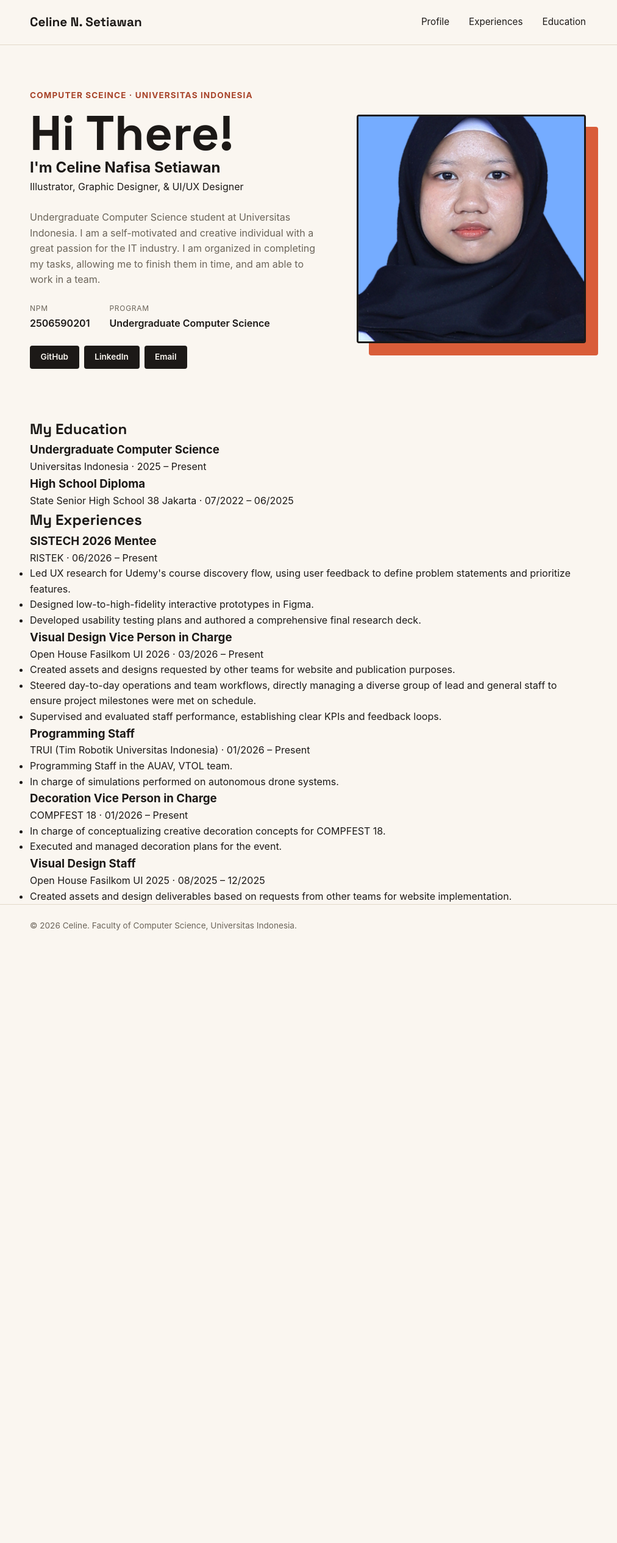
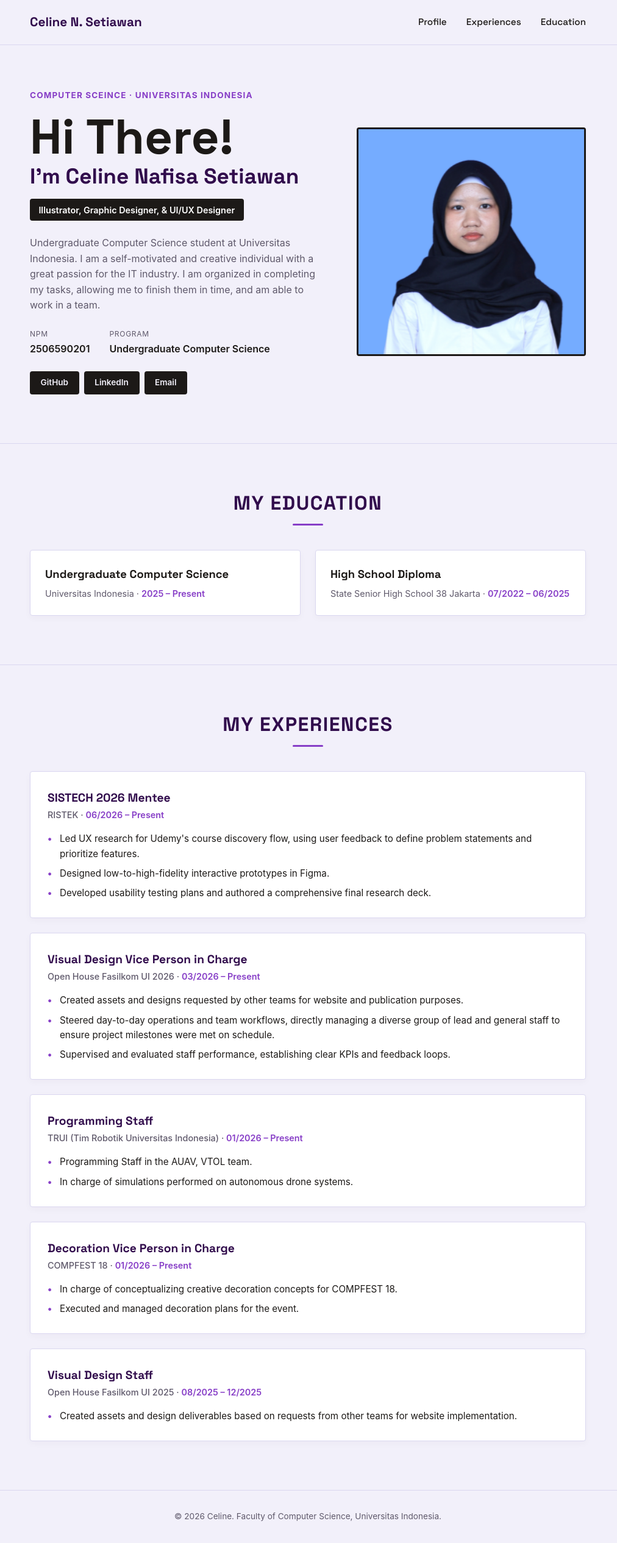
Before and after one commit to celinenn/myportfolio, a Django app: page / in a window 1280 px wide. Shown: the whole page at 61% size, without its empty margins (135-1147 px from the left). Before the commit the page ends 1526 px from the top, so only its background shows below. Run offline with Django 5.2, Linux system fonts and the light colour scheme.

Commit message:
Changed website UI on style.css

```diff
--- a/static/css/style.css
+++ b/static/css/style.css
@@ -5,23 +5,30 @@
 }
 
 :root {
-    --ink: #1c1917;
-    --paper: #faf6f0;
-    --accent: #d95d39;
-    --accent-dark: #a8442a;
-    --line: #e3d9c9;
-    --text-muted: #6b6459;
     --radius: 4px;
+
+    --dark-amethyst: #310c4cff;
+    --blue-violet: #873ec7ff;
+    --bright-lavender: #b58ef4ff;
+    --royal-blue: #5175d6ff;
+    --carbon-black: #1c1917ff;
+    --lavender-mist: #f2f0faff;
+    --line: #dad7f0;
+    --text-muted: #5f596b;
+
+    --light-gradient: linear-gradient(155deg, #873ec7, #b58ef4, #5175d6);
+    --dark-gradient: linear-gradient(37deg, #310c4c, #873ec7);
+    --blue-gradient: linear-gradient(218deg, #873ec7, #5175d6ff);
 }
 
 body {
     font-family: -apple-system, "Segoe UI", Roboto, Helvetica, Arial, sans-serif;
-    color: var(--ink);
-    background-color: var(--paper);
+    color: var(--carbon-black);
+    background-color: var(--lavender-mist);
     line-height: 1.6;
 }
 
-h1, .brand {
+h1, h2, h3, .brand, .nav-link, .section-title {
     font-family: "Space Grotesk", -apple-system, sans-serif;
 }
 
@@ -31,8 +38,11 @@
     padding: 0 1.5rem;
 }
 
+
+/* web header and nav */
 .site-header {
     border-bottom: 1px solid var(--line);
+    background-color: var(--lavender-mist);
 }
 
 .site-header .container {
@@ -45,7 +55,7 @@
 .brand {
     font-size: 1.3rem;
     font-weight: 700;
-    color: var(--ink);
+    color: var(--dark-amethyst);
     text-decoration: none;
 }
 
@@ -55,11 +65,19 @@
 }
 
 .site-header nav a {
-    color: var(--ink);
+    color: var(--carbon-black);
     text-decoration: none;
     font-size: 0.95rem;
+    font-weight: 500;
+    transition: color 0.2s ease;
 }
 
+.site-header nav a:hover {
+    color: var(--blue-violet);
+}
+
+
+/* main hero */
 .hero {
     padding: 4.5rem 0 5rem;
 }
@@ -85,14 +103,33 @@
     font-size: 0.85rem;
     letter-spacing: 0.08em;
     text-transform: uppercase;
-    color: var(--accent-dark);
+    color: var(--blue-violet);
     font-weight: 700;
     margin-bottom: 0.75rem;
 }
 
 .hero-identity h1 {
     font-size: clamp(3rem, 7vw, 5rem);
-    line-height: 0.95;
+    line-height: 1.1;
+    color: var(--carbon-black);
+}
+
+.hero-identity h2 {
+    font-size: clamp(1.5rem, 3vw, 2.2rem);
+    line-height: 1.2;
+    color: var(--dark-amethyst);
+    margin-bottom: 0.75rem;
+}
+
+.boxed {
+    display: inline-block;
+    background-color: var(--carbon-black);
+    color: #ffffff;
+    font-weight: 600;
+    font-size: 0.9rem;
+    padding: 0.4rem 0.9rem;
+    border-radius: var(--radius);
+    margin-top: 0.25rem;
 }
 
 .bio {
@@ -130,15 +167,15 @@
     font-size: 0.85rem;
     font-weight: 600;
     text-decoration: none;
-    color: var(--paper);
-    background-color: var(--ink);
+    color: var(--lavender-mist);
+    background-color: var(--carbon-black);
     border-radius: var(--radius);
     padding: 0.5rem 1.1rem;
     transition: background-color 0.2s ease;
 }
 
 .social-link:hover {
-    background-color: var(--accent);
+    background-color: var(--blue-violet);
 }
 
 .hero-photo {
@@ -153,7 +190,7 @@
     left: 1.25rem;
     width: 100%;
     height: 100%;
-    background-color: var(--accent);
+    background-color: var(--blue-gradient);
     border-radius: var(--radius);
     z-index: 0;
 }
@@ -166,14 +203,158 @@
     aspect-ratio: 1 / 1;
     object-fit: cover;
     border-radius: var(--radius);
-    border: 3px solid var(--ink);
+    border: 3px solid var(--carbon-black);
 }
 
+
+/* section stuff */
+.section-title {
+    text-align: center;
+    font-size: 2rem;
+    font-weight: 700;
+    color: var(--dark-amethyst);
+    text-transform: uppercase;
+    letter-spacing: 0.05em;
+    margin-bottom: 2.5rem;
+    position: relative;
+}
+
+.section-title::after {
+    content: "";
+    display: block;
+    width: 50px;
+    height: 3px;
+    background-color: var(--blue-violet);
+    margin: 0.5rem auto 0;
+    border-radius: 2px;
+}
+
+
+/* education */
+.education {
+    padding: 4.5rem 0 5rem;
+    border-top: 1px solid var(--line);
+}
+
+.education-list {
+    display: grid;
+    grid-template-columns: repeat(auto-fit, minmax(280px, 1fr));
+    gap: 1.5rem;
+}
+
+.education-card {
+    background-color: #ffffff;
+    border: 1px solid var(--line);
+    border-radius: var(--radius);
+    padding: 1.5rem;
+    box-shadow: 0 4px 12px rgba(49, 12, 76, 0.03);
+    transition: transform 0.2s ease, box-shadow 0.2s ease;
+}
+
+.education-card:hover {
+    transform: translateY(-3px);
+    box-shadow: 0 6px 16px rgba(49, 12, 76, 0.08);
+}
+
+.education-card .degree {
+    font-size: 1.15rem;
+    font-weight: 700;
+    color: var(--carbon-black);
+    margin-bottom: 0.35rem;
+}
+
+.education-card .institution {
+    font-size: 0.9rem;
+    color: var(--text-muted);
+}
+
+.education-card .date {
+    font-weight: 600;
+    color: var(--blue-violet);
+}
+
+
+/* experiences */
+.experiences {
+    padding: 4.5rem 0 5rem;
+    border-top: 1px solid var(--line);
+}
+
+.experience-list {
+    display: flex;
+    flex-direction: column;
+    gap: 1.5rem;
+}
+
+.experience-card {
+    background-color: #ffffff;
+    border: 1px solid var(--line);
+    border-radius: var(--radius);
+    padding: 1.75rem;
+    box-shadow: 0 4px 12px rgba(49, 12, 76, 0.03);
+    transition: transform 0.2s ease, box-shadow 0.2s ease;
+}
+
+.experience-card:hover {
+    transform: translateY(-2px);
+    box-shadow: 0 6px 16px rgba(49, 12, 76, 0.08);
+}
+
+.experience-header {
+    margin-bottom: 1rem;
+}
+
+.experience-card .role {
+    font-size: 1.2rem;
+    font-weight: 700;
+    color: var(--dark-amethyst);
+}
+
+.experience-card .organization {
+    font-size: 0.9rem;
+    color: var(--text-muted);
+    font-weight: 500;
+}
+
+.experience-card .date {
+    font-weight: 600;
+    color: var(--blue-violet);
+}
+
+.experience-details {
+    list-style: none;
+    padding-left: 0;
+}
+
+.experience-details li {
+    position: relative;
+    padding-left: 1.25rem;
+    margin-bottom: 0.5rem;
+    font-size: 0.95rem;
+    color: var(--carbon-black);
+}
+
+.experience-details li:last-child {
+    margin-bottom: 0;
+}
+
+.experience-details li::before {
+    content: "•";
+    position: absolute;
+    left: 0;
+    color: var(--blue-violet);
+    font-weight: bold;
+}
+
+
+/* footer */
 .site-footer {
-    padding: 1.5rem;
+    padding: 2rem 1.5rem;
     color: var(--text-muted);
     font-size: 0.85rem;
     border-top: 1px solid var(--line);
+    text-align: center;
+    background-color: var(--lavender-mist);
 }
 
 @media (max-width: 600px) {
@@ -187,9 +368,14 @@
 
     .hero-photo {
         max-width: 220px;
+        margin: 0 auto;
     }
 
     .social-links {
         justify-content: flex-start;
     }
+
+    .education-list {
+        grid-template-columns: 1fr;
+    }
 }
```
Also changed, not shown: static/img/celine.png.
